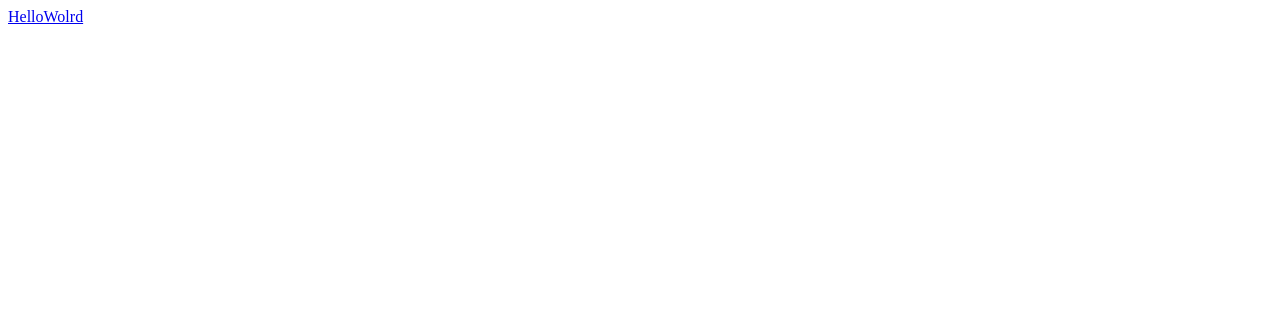
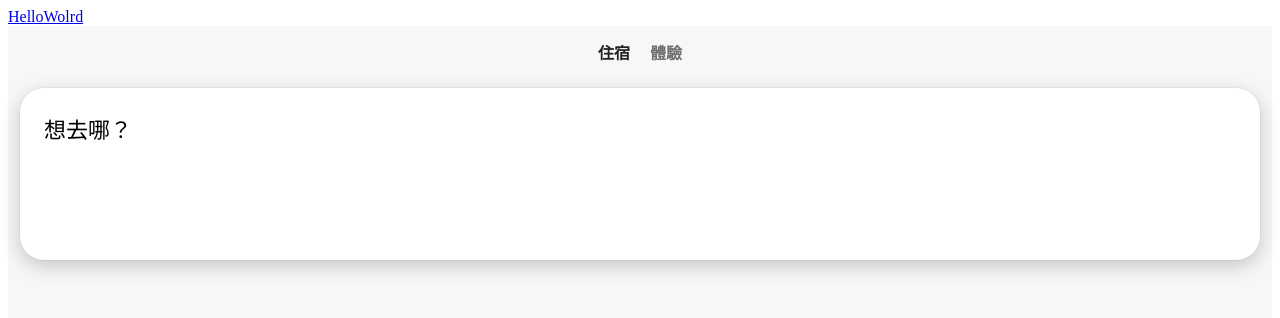
Before and after one commit to balajasa/bnb, a Vue app: page /country in a window 1280 px wide. Before the commit this address had no page. Shown: the top 318 px of the page. Built offline with nearby package versions, Linux system fonts and the light colour scheme.

Commit message:
feat(住宿): 欄位

```diff
--- /dev/null
+++ b/src/components/Country.vue
@@ -0,0 +1,83 @@
+<template>
+  <div class="country">
+    <div class="country_title">
+      <span class="title_choose" v-for="item of choose" :key="item">{{ item }}</span>
+    </div>
+    <div class="country_box">
+      <div class="country_place">
+        <div class="country_where">想去哪？</div>
+        <div class="country_search"></div>
+        <div class="country_banner"></div>
+      </div>
+
+    </div>
+  </div>
+
+</template>
+
+<script setup>
+
+import { ref } from 'vue'
+
+const choose = ref(['住宿', '體驗'])
+</script>
+
+<style scoped>
+.country{
+  height: 100vh;
+  background-color: #f7f7f7;
+  transition: background-color 0.5s ease;
+}
+.country_title{
+  animation: title_choose_animation ease 0.5s;
+  text-align: center;
+  padding-top: 18px;
+  padding-bottom: 9px;
+}
+.title_choose{
+  font-size: 16px;
+  line-height: 20px;
+  font-weight: 600;
+  border-radius: 8px;
+  border: none;
+  background: transparent;
+  padding: 5px 10px 0px;
+  margin-top: 4px;
+  margin-bottom: 4px;
+  margin-right: 0px;
+  transition: box-shadow 0.2s ease 0s, -ms-transform 0.1s ease 0s, -webkit-transform 0.1s ease 0s, transform 0.1s ease 0s;
+  position: relative;
+  outline: none;
+  color: rgb(34, 34, 34);
+  cursor: default;
+}
+.title_choose:last-child{
+  color: #717171
+}
+.country_box{
+  margin: 15px 12px 0 12px;
+}
+.country_place{
+  box-shadow: 0 0 0 1px rgb(0 0 0 / 4%), 0 6px 20px rgb(0 0 0 / 20%);
+  border-radius: 24px;
+  background-color: #ffffff;
+  padding: 24px;
+}
+.country_where{
+  font-size: 22px;
+}
+.country_search{
+  padding-top: 16px;
+  height: 76px;
+}
+@keyframes title_choose_animation{
+  0%{
+    opacity:0;
+    transform:translateY(-100px);
+  }
+  100%{
+    opacity:1;
+    transform:translateY(0);
+  }
+}
+</style>
--- a/src/components/Lobby.vue
+++ b/src/components/Lobby.vue
@@ -1,5 +1,6 @@
 <template>
   <div class="lobby-cards">
+    <Search />
     <LobbyCard />
     <LobbyCard />
     <LobbyCard />
@@ -12,6 +13,7 @@
 
 <script setup>
 import LobbyCard from './LobbyCard.vue'
+import Search from './Search.vue'
 // import { ref } from 'vue'
 
 defineProps({
--- /dev/null
+++ b/src/components/Search.vue
@@ -0,0 +1,53 @@
+<template>
+  <div class="search">
+    <div class="searchBox">
+      <div class="searchIcon"></div>
+      <div class="searchtext">任何地方
+        <br>
+        <span class="searchmini">任1週 新增人數</span>
+      </div>
+    </div>
+
+
+  </div>
+</template>
+
+<script setup>
+
+defineProps({
+  card: String,
+})
+
+
+</script>
+
+<!-- Add "scoped" attribute to limit CSS to this component only -->
+<style scoped>
+.search{
+  border-radius: 1000px;
+  border: 0.5px solid rgba(0,0,0,0.08);
+  box-shadow: 0 3px 10px rgba(0,0,0,0.1);
+  transform: translate3d(0,0,0);
+  min-height: 56px;
+  min-width: 285px;
+  align-items: center;
+  display: flex;
+}
+.searchBox{
+  display: flex;
+}
+.searchIcon{
+  width: 52px;
+}
+
+.searchtext{
+  font-size: 14px;
+  font-weight: 600;
+  line-height: 20px;
+}
+.searchmini{
+  color: #717171;
+  font-size: 12px;
+  line-height: 16px;
+}
+</style>
--- a/src/router/index.js
+++ b/src/router/index.js
@@ -4,6 +4,7 @@ import {createRouter, createWebHistory} from 'vue-router'
 // 也可以从其他文件导入
 import HelloWorld from '../components/HelloWorld.vue'
 import Lobby from '../components/Lobby.vue'
+import Country from '../components/Country.vue'
 
 // 2. 定义一些路由
 // 每个路由都需要映射到一个组件。
@@ -11,6 +12,7 @@ import Lobby from '../components/Lobby.vue'
 const routes = [
   { path: '/hello', component: HelloWorld },
   { path: '/lobby', component: Lobby },
+  { path: '/country', component: Country },
 ]
 
 // 3. 创建路由实例并传递 `routes` 配置
```
